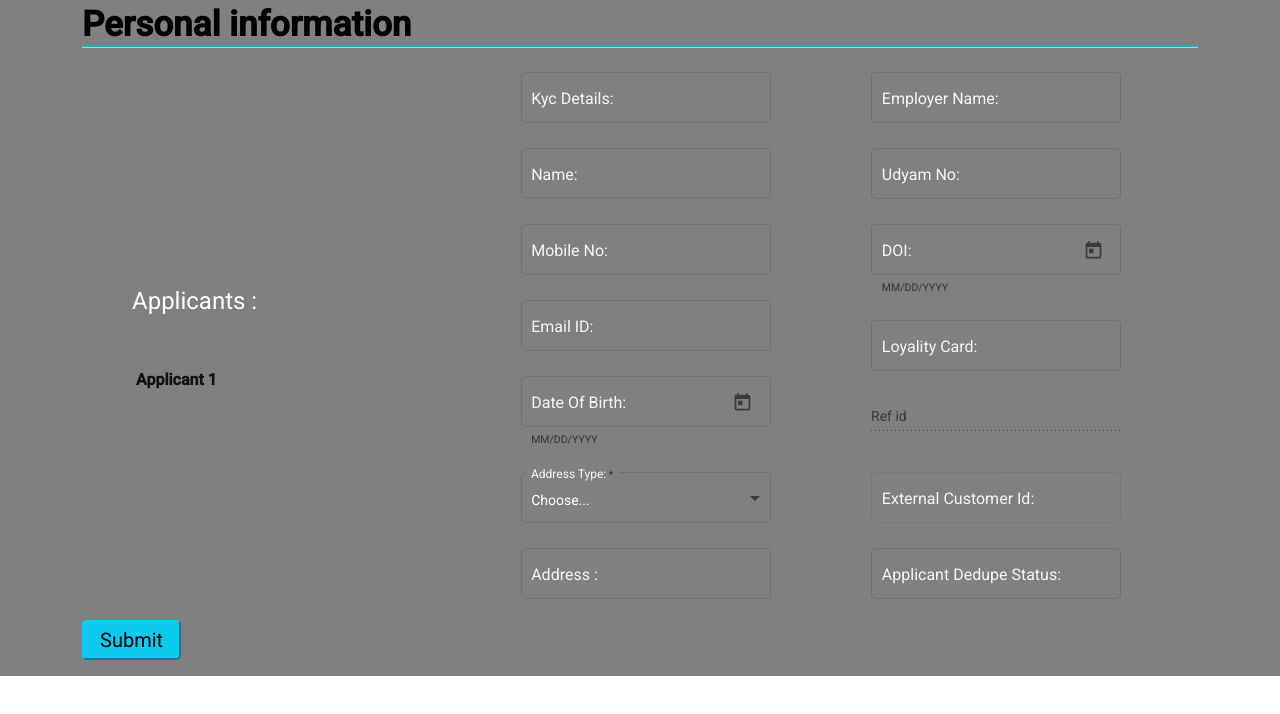
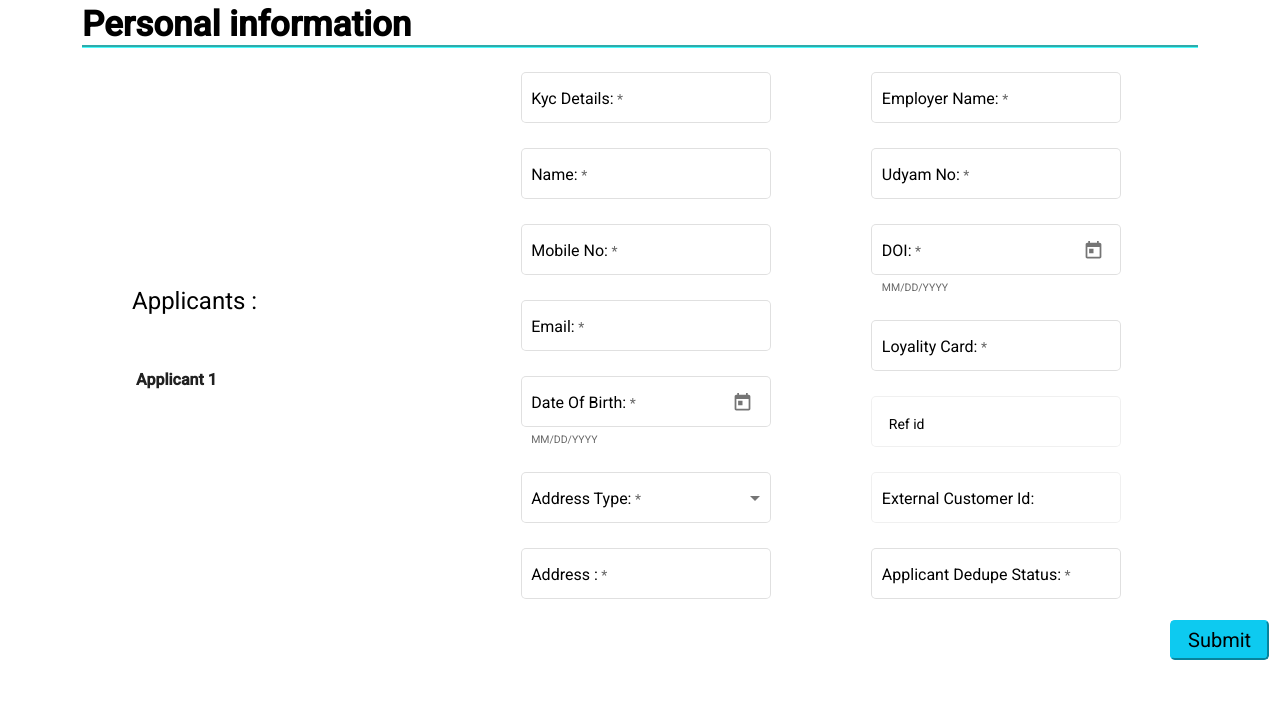
Before and after one commit to SalmanTurup/LoanManagement, an Angular app: page /primary-user in a window 1280 px wide. Shown: the top 714 px of the page. Built offline with nearby package versions, Linux system fonts and the light colour scheme.

Commit message:
input validation

```diff
--- a/angular.json
+++ b/angular.json
@@ -29,7 +29,8 @@
             ],
             "styles": [
               "./node_modules/@angular/material/prebuilt-themes/indigo-pink.css",
-              "src/styles.scss"
+              "src/styles.scss",
+              "node_modules/ngx-toastr/toastr.css"
             ],
             "scripts": []
           },
--- a/src/app/login-page/login-page.component.html
+++ b/src/app/login-page/login-page.component.html
@@ -15,7 +15,7 @@
                         </div>
                         <div class="form-outline mb-4" >
                           <mat-form-field>
-                            <input matInput  id="mobile" placeholder="Mobile Number" name="mobile" #mobile="ngModel" [(ngModel)]="mobile_number"  maxlength="10" required pattern="[6789]{1,1}[0-9]{9,9}$">
+                            <input matInput (keypress)="OnlyNumbersAllowed($event)" id="mobile" placeholder="Mobile Number" name="mobile" #mobile="ngModel" [(ngModel)]="mobile_number"  maxlength="10" required pattern="[6789]{1,1}[0-9]{9,9}$">
                             <mat-error [hidden]="mobile.valid" >
                               <div [hidden]="!mobile.hasError('required')">It is required</div>
                               <div [hidden]="!mobile.hasError('pattern')">Please Enter valid Number</div>
@@ -27,16 +27,16 @@
                           <input matInput id="gmail"  placeholder="Email Id" name="gmail" #gmail="ngModel" [(ngModel)]="email_id" required pattern="^[a-zA-Z0-9._-]+@[a-zA-Z0-9.-]+\.[a-zA-Z]{2,4}$">
                           <mat-error [hidden]="gmail.valid" >
                             <div [hidden]="!gmail.hasError('required')">It is required</div>
-                            <div [hidden]="!mobile.hasError('pattern')">Please Enter valid Email</div>
+                            <div [hidden]="!gmail.hasError('pattern')">Please Enter valid Email</div>
                           </mat-error>
                           </mat-form-field>
                         </div>
                         <div class="form-outline mb-4">
                             <mat-form-field>
-                              <input matInput  id="names"  placeholder="Name" name="names" #names="ngModel" [(ngModel)]="u_name" required pattern="^[a-zA-Z ]{1,50}$">
+                              <input matInput (keypress)="OnlyAlphabetAllowed($event)" id="names"  placeholder="Name" name="names" #names="ngModel" [(ngModel)]="u_name" required pattern="^[a-zA-Z ]{1,50}$">
                               <mat-error [hidden]="names.valid" >
                                 <div [hidden]="!names.hasError('required')">It is required</div>
-                                <div [hidden]="!mobile.hasError('pattern')">Please Enter valid Name</div>
+                                <div [hidden]="!names.hasError('pattern')">Please Enter valid Name</div>
                               </mat-error>
                               </mat-form-field>
                         </div><br>
--- a/src/app/login-page/login-page.component.ts
+++ b/src/app/login-page/login-page.component.ts
@@ -40,7 +40,7 @@ export class LoginPageComponent implements OnInit {
     const charCode = (event.which) ? event.which : event.keyCode;
     if (charCode > 31 && (charCode < 48 || charCode > 57)) {
       // window.alert('Alphabet is not Allowed');
-      this.toster.warning('Alphabet is not Allowed');
+      this.toster.error('Alphabet is not Allowed');
 
 
       return false;
@@ -50,10 +50,10 @@ export class LoginPageComponent implements OnInit {
 
   OnlyAlphabetAllowed(event: { which: any; keyCode: any; }): boolean {
     const charCode = (event.which) ? event.which : event.keyCode;
-    if (((charCode >= 65 && charCode <= 90) || (charCode == 32))) {
+    if (((charCode >= 65 && charCode <= 90) || (charCode == 32)) || ((charCode >= 97 && charCode <= 120) || (charCode == 32))) {
       return true;
     }
-    window.alert('Only Alphabet is Allowed');
+    this.toster.error('Only Alphabet is Allowed');
     return false;
   }
 
@@ -63,7 +63,7 @@ export class LoginPageComponent implements OnInit {
 
   post_data(Form:any) {
     if(!Form.valid){
-      this.toster.warning("Please Enter Valid Details")
+      this.toster.warning("Please Enter Valid Details","Validation error")
       return
     }
     this.body={
@@ -72,6 +72,7 @@ export class LoginPageComponent implements OnInit {
       name:this.u_name.toUpperCase()
     }
     this.appservice.ref_id="BIZL000014"
+    this.toster.success("You have successfully login","success")
     this.route.navigate(["primary-user"])
     //to remove later
     this.httpAPI.POST("http://localhost:8080/customer/add", this.body).subscribe({
--- a/src/app/otp-verification/otp-verification.component.scss
+++ b/src/app/otp-verification/otp-verification.component.scss
@@ -1,4 +1,5 @@
 input{
+    color: black;
     font-size:25px;
 }
 mat-form-field{
--- a/src/app/otp-verification/otp-verification.component.ts
+++ b/src/app/otp-verification/otp-verification.component.ts
@@ -1,4 +1,5 @@
 import { Component, OnInit } from '@angular/core';
+import { ToastrService } from 'ngx-toastr';
 
 @Component({
   selector: 'app-otp-verification',
@@ -8,13 +9,17 @@ import { Component, OnInit } from '@angular/core';
 export class OTPVerificationComponent implements OnInit {
   mob: String = "";
   mo_otp: String = "";
-  mail_otp: String = "";
+  g_mail_otp: String = "";
   mi_otp: String = "";
 
 
-  constructor() { }
+  constructor(private toster: ToastrService) { }
 
   ngOnInit(): void {
   }
+  opt(){
+    this.toster.info('OTP SENT');
+    return
+  }
 
 }
--- a/src/app/primary-user/primary-user.component.html
+++ b/src/app/primary-user/primary-user.component.html
@@ -7,7 +7,7 @@
       <form #primaryForm="ngForm" class="row align-items-center">
         <div class="col">
           <div class="mb-3">
-            <h1 style="color:white; padding-bottom:15px; padding-left: 50px;"> Applicants :</h1>
+            <h1 style="color:rgb(0, 0, 0); padding-bottom:15px; padding-left: 50px;"> Applicants :</h1>
           </div>
           <!-- <div class="mb-3" style="padding-left:90px;">
             <button class="btn btn-info">Primary-Applicant</button>&nbsp; &nbsp;
@@ -36,34 +36,54 @@
           <div class="mb-3">
             <mat-form-field appearance="outline">
               <mat-label> Kyc Details:</mat-label>
-              <input (keypress)="OnlyNumbersAllowed($event)"  maxlength="12" matInput placeholder="  Aadhar card number">
+              <input matInput  id="kyc" placeholder="Kyc number" name="kyc" #kyc="ngModel" [(ngModel)]="selectedForm.kyc" (blur)="GetKycsData($event)" required >
+              <mat-error [hidden]="kyc.valid" >
+                <div [hidden]="!kyc.hasError('required')">It is required</div>
+                <div [hidden]="!kyc.hasError('pattern')">Please Enter valid Pan Number</div>
+              </mat-error>
             </mat-form-field>
           </div>
           <div class="mb-3">
             <mat-form-field appearance="outline">
               <mat-label> Name:</mat-label>
-              <input (keypress)="OnlyAlphabetAllowed($event)" class="form-control" name="applicantName" matInput placeholder="  Full Name">
+              <input maxlength="10" (keypress)="OnlyAlphabetAllowed($event)" matInput  id="name" placeholder="  Full name" name="name" #name="ngModel" [(ngModel)]="selectedForm.applicantName" pattern="^[a-zA-Z ]{1,50}$" required>
+              <mat-error [hidden]="name.valid" >
+                <div [hidden]="!name.hasError('required')">It is required</div>
+                <div [hidden]="!name.hasError('pattern')">Please enter valid name</div>
+              </mat-error>
             </mat-form-field>
           </div>
           <div class="mb-3">
             <mat-form-field appearance="outline">
               <mat-label>Mobile No:</mat-label>
-              <input (keypress)="OnlyNumbersAllowed($event)" maxlength="10"  matInput placeholder="  Mobile number">
+              <input matInput (keypress)="OnlyNumbersAllowed($event)" maxlength="10"  id="mob" placeholder="  Mobile number" name="mob" #mob="ngModel" [(ngModel)]="selectedForm.mobile_number" pattern="[6789]{1,1}[0-9]{9,9}$" required>
+              <mat-error [hidden]="mob.valid" >
+                <div [hidden]="!mob.hasError('required')">It is required</div>
+                <div [hidden]="!mob.hasError('pattern')">Please Enter valid mobile number</div>
+              </mat-error>
             </mat-form-field>
           </div>
           <div class="mb-3">
             <mat-form-field appearance="outline">
-              <mat-label>Email ID:</mat-label>
-              <input matInput placeholder="  ex:-user1@gmail.com">
-            </mat-form-field>
+              <mat-label>Email:</mat-label>
+              <input matInput id="gmail" placeholder="  Enter email" name="gmail" #gmail="ngModel" [(ngModel)]="selectedForm.gmail_id" pattern="^[a-zA-Z0-9._-]+@[a-zA-Z0-9.-]+\.[a-zA-Z]{2,4}$" required>
+              <mat-error>
+                <div [hidden]="!gmail.hasError('required')">It is required</div>
+                <div [hidden]="!gmail.hasError('pattern')">Please Enter valid email</div>
+              </mat-error>
+              </mat-form-field>
           </div>
           <div class="mb-3">
             <mat-form-field appearance="outline">
               <mat-label>Date Of Birth:</mat-label>
-              <input matInput [matDatepicker]="picker">
+              <input  name="b_date" id="b_date" #b_date="ngModel" [(ngModel)]="selectedForm.dob" matInput [matDatepicker]="picker" required>
               <mat-hint>MM/DD/YYYY</mat-hint>
               <mat-datepicker-toggle matSuffix [for]="picker"></mat-datepicker-toggle>
               <mat-datepicker #picker></mat-datepicker>
+              <mat-error>
+                <div [hidden]="!b_date.hasError('required')">It is required</div>
+                <div [hidden]="!b_date.hasError('pattern')">Please Enter valid Date</div>
+              </mat-error>
             </mat-form-field>
           </div>
 
@@ -71,18 +91,26 @@
           <div class="input-group mb-3">
             <mat-form-field appearance="outline">
               <mat-label>Address Type:</mat-label>
-              <select matNativeControl required>
+              <select name="d_date" #d_date="ngModel" [(ngModel)]="selectedForm.addres_type" matNativeControl required>
                 <option value="Choose...">Choose...</option>
                 <option value="RESIDENCE">RESIDENCE</option>
                 <option value="OFFICE">OFFICE</option>
                 <option value="OTHERS">OTHERS</option>
               </select>
+              <mat-error>
+                <div [hidden]="!b_date.hasError('required')">It is required</div>
+                <div [hidden]="!b_date.hasError('pattern')">Please Enter valid option</div>
+              </mat-error>
             </mat-form-field>
           </div>
           <div class="mb-3">
             <mat-form-field appearance="outline">
               <mat-label>Address :</mat-label>
-              <input matInput placeholder="  Full Address">
+              <input matInput id="addr" placeholder="   Full Address" name="addr" #addr="ngModel" [(ngModel)]="selectedForm.address" required>
+              <mat-error>
+                <div [hidden]="!addr.hasError('required')">It is required</div>
+                <div [hidden]="!addr.hasError('pattern')">Please Enter valid Address</div>
+              </mat-error>
             </mat-form-field>
           </div>
 
@@ -91,51 +119,71 @@
           <div class="mb-3">
             <mat-form-field appearance="outline">
               <mat-label>Employer Name:</mat-label>
-              <input (keypress)="OnlyAlphabetAllowed($event)" matInput placeholder="  Name">
+              <input (keypress)="OnlyAlphabetAllowed($event)" matInput id="e_name" placeholder="  Name" name="e_name" #e_name="ngModel" [(ngModel)]="selectedForm.employe_name" pattern="^[a-zA-Z ]{1,50}$" required>
+              <mat-error>
+                <div [hidden]="!e_name.hasError('required')">It is required</div>
+                <div [hidden]="!e_name.hasError('pattern')">Please Enter valid Name</div>
+              </mat-error>
             </mat-form-field>
           </div>
           <div class="mb-3">
             <mat-form-field appearance="outline">
               <mat-label>Udyam No:</mat-label>
-              <input matInput placeholder="  Number">
+              <input matInput id="u_num" placeholder="  Udyam number" name="u_num" #u_num="ngModel" [(ngModel)]="selectedForm.udyam_name" required>
+              <mat-error>
+                <div [hidden]="!u_num.hasError('required')">It is required</div>
+                <div [hidden]="!u_num.hasError('pattern')">Please Enter valid udyam number</div>
+              </mat-error>
             </mat-form-field>
           </div>
           <div class="mb-3">
             <mat-form-field appearance="outline">
               <mat-label>DOI:</mat-label>
-              <input matInput [matDatepicker]="pickers">
+              <input  name="d_date" id="d_date" #d_date="ngModel" [(ngModel)]="selectedForm.doi" matInput [matDatepicker]="pickers" required>
               <mat-hint>MM/DD/YYYY</mat-hint>
               <mat-datepicker-toggle matSuffix [for]="pickers"></mat-datepicker-toggle>
               <mat-datepicker #pickers></mat-datepicker>
+              <mat-error>
+                <div [hidden]="!d_date.hasError('required')">It is required</div>
+                <div [hidden]="!d_date.hasError('pattern')">Please Enter valid Date</div>
+              </mat-error>
             </mat-form-field>
           </div>
           <br>
           <div class="mb-3">
             <mat-form-field appearance="outline">
               <mat-label>Loyality Card:</mat-label>
-              <input matInput >
+              <input matInput id="l_card" placeholder="  Name" name="l_card" #l_card="ngModel" [(ngModel)]="selectedForm.loyality"  required>
+              <mat-error>
+                <div [hidden]="!l_card.hasError('required')">It is required</div>
+                <div [hidden]="!l_card.hasError('pattern')">Please Enter valid input</div>
+              </mat-error>
             </mat-form-field>
           </div>
          <div class="mb-3">
-          <mat-form-field>
-            <input matInput  id="ref_id" placeholder="Ref id" name="ref_id" #ref_id="ngModel" [(ngModel)]="selectedForm.ref_id"   disabled>
+          <mat-form-field appearance="outline">
+            <input matInput   id="ref_id" placeholder="  Ref id" name="ref_id" #ref_id="ngModel" [(ngModel)]="selectedForm.ref_id"   disabled>
           </mat-form-field>
           </div>
             <div class="mb-3">
             <mat-form-field appearance="outline">
               <mat-label>External Customer Id:</mat-label>
-              <input matInput  disabled="">
+              <input  matInput   id="ex_id" placeholder="  External Customer Id" name="ex_id" #ex_id="ngModel" [(ngModel)]="selectedForm.extral_id"  disabled>
             </mat-form-field>
           </div>
           <div class="mb-3">
             <mat-form-field appearance="outline">
               <mat-label>Applicant Dedupe Status:</mat-label>
-              <input matInput >
+              <input  matInput   id="Dedupe_st" placeholder="  Dedupe Status" name="Dedupe_st" #Dedupe_st="ngModel" [(ngModel)]="selectedForm.dedupe_status" required >
+              <mat-error>
+                <div [hidden]="!Dedupe_st.hasError('required')">It is required</div>
+                <div [hidden]="!Dedupe_st.hasError('pattern')">Please Enter valid input</div>
+              </mat-error>
             </mat-form-field>
           </div>
         </div>
-        <div class="mb-3">
-          <button class="btn-lg btn-info" (click)="nevigateToOtp()" >Submit</button>
+        <div class="mb-3" style="padding-left:1100px;">
+          <button class="btn-lg btn-info "  (click)="nevigateToOtp()" >Submit</button>
         </div>
       </form>
   </div>
--- a/src/app/primary-user/primary-user.component.scss
+++ b/src/app/primary-user/primary-user.component.scss
@@ -3,7 +3,7 @@
 }
 
 .pageBackground {
-    background-color: gray;
+    background-color:white;
 }
 
 .left-partition {
@@ -29,12 +29,12 @@
     font-weight:80px;
 }
 input{
-    color: aliceblue;
+    color: rgb(0, 0, 0);
     font-weight:80px;
     width:450px;
 }
 mat-label{
-    color: whitesmoke;
+    color: rgb(0, 0, 0);
     font-size:16px;
 }
 mat-form-field{
@@ -42,5 +42,5 @@ mat-form-field{
     height:60px;;
 }
 select{
-    color: white;
+    color: rgb(0, 0, 0);
 }
--- a/src/app/primary-user/primary-user.component.ts
+++ b/src/app/primary-user/primary-user.component.ts
@@ -1,7 +1,8 @@
 import { Component, OnInit } from '@angular/core';
 import { Router } from '@angular/router';
 import { ApplicationService } from '../services/application.service';
-
+import { HttpService } from '../services/http.service';
+import { ToastrService } from 'ngx-toastr';
 
 @Component({
   selector: 'app-primary-user',
@@ -14,9 +15,9 @@ export class PrimaryUserComponent implements OnInit {
     {
       id: 0,
       type: 'Primary',
-      applicantName: 'Salman turup',
+      applicantName:'',
       kyc:"",
-      emai_id:"",
+      gmail_id:"",
       loyality:"",
       extral_id:"",
       ref_id:"",
@@ -36,7 +37,7 @@ export class PrimaryUserComponent implements OnInit {
   route: any;
   id: any;
 
-  constructor( private rot:Router , private appservice:ApplicationService) { }
+  constructor( private rot:Router , private appservice:ApplicationService, private httpAPI: HttpService , private toster: ToastrService) { }
 
   ngOnInit(): void {
     this.selectedForm = this.applicantArray[0];
@@ -51,13 +52,16 @@ export class PrimaryUserComponent implements OnInit {
   //   this.applicantArray.push(this.selectedForm[this.applicantArray]);
   // }
   nevigateToOtp(){
+    // this.appservice.user_details=this.selectedForm;
     this.rot.navigate(['otp-verification']);
   }
 
   OnlyNumbersAllowed(event: { which: any; keyCode: any; }): boolean {
     const charCode = (event.which) ? event.which : event.keyCode;
     if (charCode > 31 && (charCode < 48 || charCode > 57)) {
-      window.alert('Alphabet is not Allowed');
+      // window.alert('Alphabet is not Allowed');
+      this.toster.error('Alphabet is not Allowed');
+
 
       return false;
     }
@@ -66,11 +70,20 @@ export class PrimaryUserComponent implements OnInit {
 
   OnlyAlphabetAllowed(event: { which: any; keyCode: any; }): boolean {
     const charCode = (event.which) ? event.which : event.keyCode;
-    if (((charCode >= 65 && charCode <= 90) || charCode == 32 ) || ((charCode >= 95 && charCode <= 122) || charCode == 32)) {
+    if (((charCode >= 65 && charCode <= 90) || (charCode == 32)) || ((charCode >= 97 && charCode <= 120) || (charCode == 32))) {
       return true;
     }
-    window.alert('Only Alphabet is Allowed');
+    this.toster.error('Only Alphabet is Allowed');
     return false;
   }
 
+  GetKycsData(kycNumber){
+    // var aadhaarpattern = new RegExp("^[0-9]{12,12}$");
+    // if (aadhaarpattern.test(aadhaar)) {
+
+    //}
+    //to call the get API
+    // this.selectedForm.applicantName="bhavesh"
+  }
+
 }
--- a/src/app/services/application.service.ts
+++ b/src/app/services/application.service.ts
@@ -5,5 +5,6 @@ import { Injectable } from '@angular/core';
 })
 export class ApplicationService {
   ref_id:string;
+  user_details:any;
   constructor() { }
 }
```
Also changed, not shown: src/app/otp-verification/otp-verification.component.html (+19 -17 lines).
